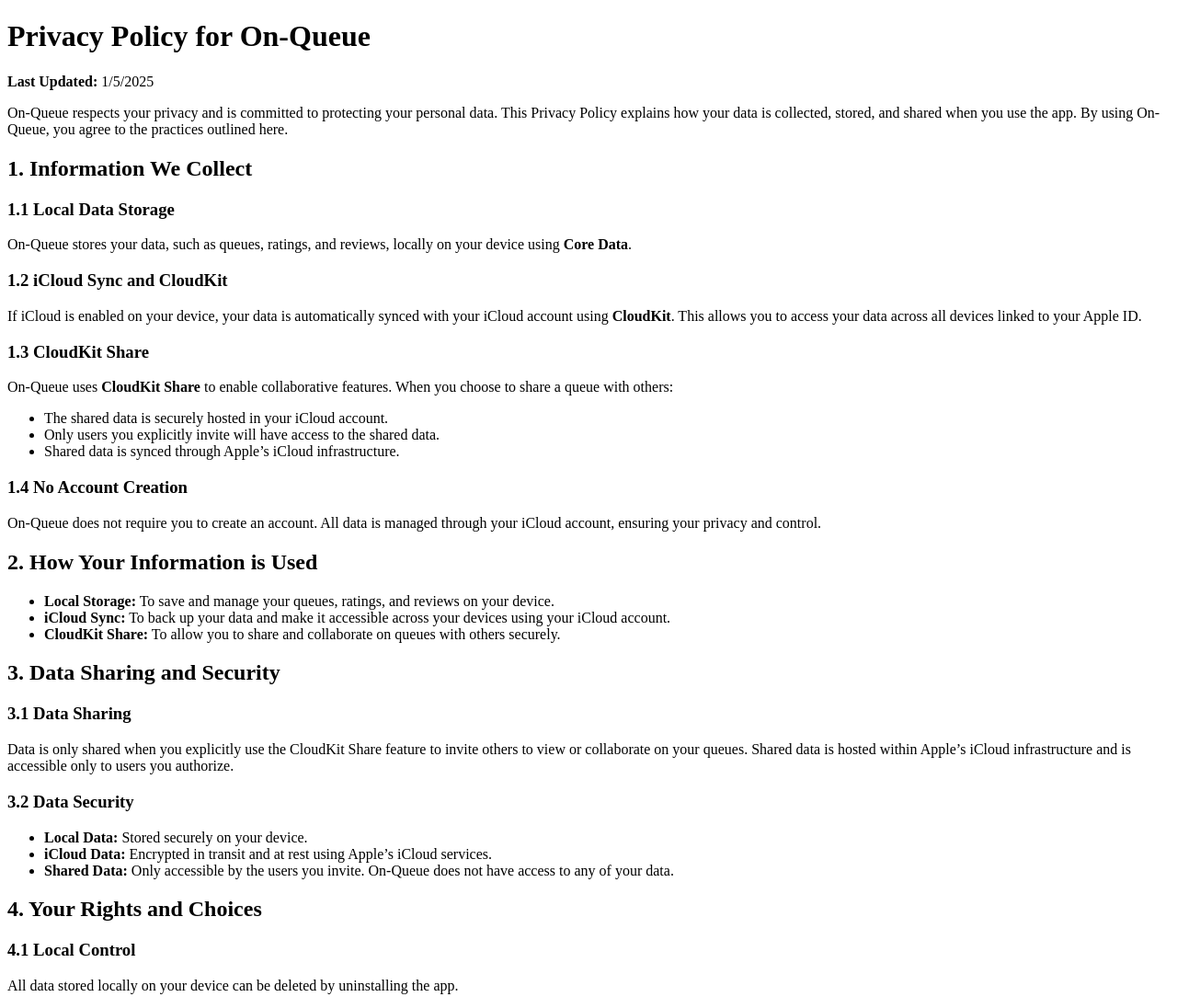
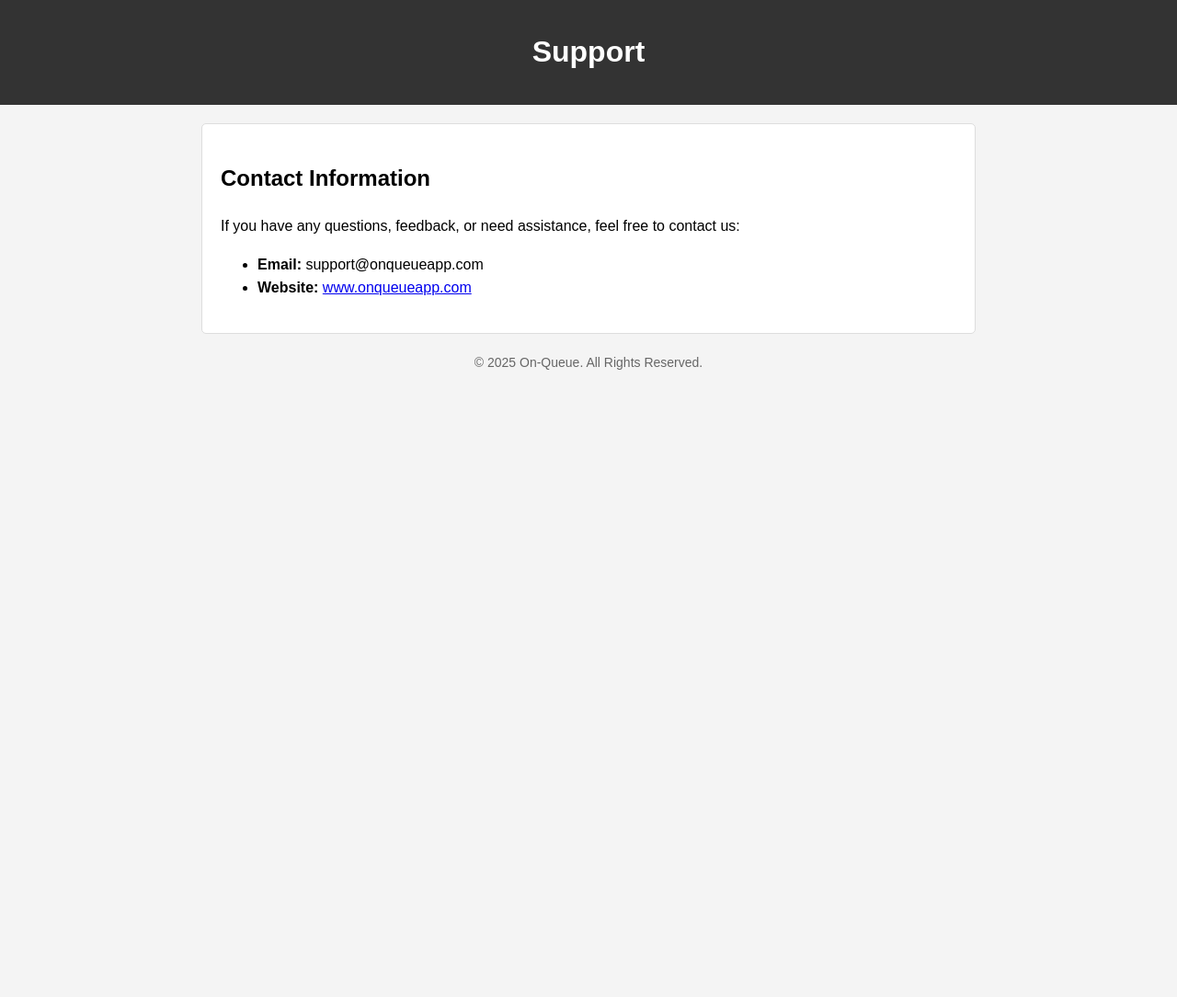
Before and after one commit to mschlicht/on-queue, a plain HTML site: page index.html in a window 1280 px wide. Shown: the top 1084 px of the page at 92% size. After the commit the page ends 800 px from the top, so only its background shows below. Drawn offline with Linux system fonts and the light colour scheme.

Commit message:
support and privacy policy

```diff
--- a/index.html
+++ b/index.html
@@ -3,65 +3,53 @@
 <head>
   <meta charset="UTF-8">
   <meta name="viewport" content="width=device-width, initial-scale=1.0">
-  <title>Privacy Policy</title>
+  <title>Support</title>
+  <style>
+    body {
+      font-family: Arial, sans-serif;
+      line-height: 1.6;
+      margin: 0;
+      padding: 0;
+      background-color: #f4f4f4;
+    }
+    header {
+      background: #333;
+      color: #fff;
+      padding: 10px 20px;
+      text-align: center;
+    }
+    section {
+      max-width: 800px;
+      margin: 20px auto;
+      padding: 20px;
+      background: #fff;
+      border: 1px solid #ddd;
+      border-radius: 5px;
+    }
+    footer {
+      text-align: center;
+      margin: 20px 0;
+      font-size: 14px;
+      color: #666;
+    }
+  </style>
 </head>
 <body>
-  <h1>Privacy Policy for On-Queue</h1>
-  <p><strong>Last Updated:</strong> 1/5/2025</p>
-  <p>On-Queue respects your privacy and is committed to protecting your personal data. This Privacy Policy explains how your data is collected, stored, and shared when you use the app. By using On-Queue, you agree to the practices outlined here.</p>
+  <header>
+    <h1>Support</h1>
+  </header>
 
-  <h2>1. Information We Collect</h2>
-  <h3>1.1 Local Data Storage</h3>
-  <p>On-Queue stores your data, such as queues, ratings, and reviews, locally on your device using <strong>Core Data</strong>.</p>
+  <section>
+    <h2>Contact Information</h2>
+    <p>If you have any questions, feedback, or need assistance, feel free to contact us:</p>
+    <ul>
+      <li><strong>Email:</strong> support@onqueueapp.com</li>
+      <li><strong>Website:</strong> <a href="https://onqueueapp.com" target="_blank">www.onqueueapp.com</a></li>
+    </ul>
+  </section>
 
-  <h3>1.2 iCloud Sync and CloudKit</h3>
-  <p>If iCloud is enabled on your device, your data is automatically synced with your iCloud account using <strong>CloudKit</strong>. This allows you to access your data across all devices linked to your Apple ID.</p>
-
-  <h3>1.3 CloudKit Share</h3>
-  <p>On-Queue uses <strong>CloudKit Share</strong> to enable collaborative features. When you choose to share a queue with others:</p>
-  <ul>
-    <li>The shared data is securely hosted in your iCloud account.</li>
-    <li>Only users you explicitly invite will have access to the shared data.</li>
-    <li>Shared data is synced through Apple’s iCloud infrastructure.</li>
-  </ul>
-
-  <h3>1.4 No Account Creation</h3>
-  <p>On-Queue does not require you to create an account. All data is managed through your iCloud account, ensuring your privacy and control.</p>
-
-  <h2>2. How Your Information is Used</h2>
-  <ul>
-    <li><strong>Local Storage:</strong> To save and manage your queues, ratings, and reviews on your device.</li>
-    <li><strong>iCloud Sync:</strong> To back up your data and make it accessible across your devices using your iCloud account.</li>
-    <li><strong>CloudKit Share:</strong> To allow you to share and collaborate on queues with others securely.</li>
-  </ul>
-
-  <h2>3. Data Sharing and Security</h2>
-  <h3>3.1 Data Sharing</h3>
-  <p>Data is only shared when you explicitly use the CloudKit Share feature to invite others to view or collaborate on your queues. Shared data is hosted within Apple’s iCloud infrastructure and is accessible only to users you authorize.</p>
-
-  <h3>3.2 Data Security</h3>
-  <ul>
-    <li><strong>Local Data:</strong> Stored securely on your device.</li>
-    <li><strong>iCloud Data:</strong> Encrypted in transit and at rest using Apple’s iCloud services.</li>
-    <li><strong>Shared Data:</strong> Only accessible by the users you invite. On-Queue does not have access to any of your data.</li>
-  </ul>
-
-  <h2>4. Your Rights and Choices</h2>
-  <h3>4.1 Local Control</h3>
-  <p>All data stored locally on your device can be deleted by uninstalling the app.</p>
-
-  <h3>4.2 iCloud Settings</h3>
-  <p>You can manage iCloud sync and sharing settings through your device’s iCloud settings. Disabling iCloud for On-Queue will stop data syncing but will not affect locally stored data.</p>
-
-  <h3>4.3 Sharing Control</h3>
-  <p>You can stop sharing a queue at any time through the app. When sharing is revoked, invited users will no longer have access to the shared data.</p>
-
-  <h2>5. No Third-Party Services</h2>
-  <p>On-Queue does not use third-party services for data collection, analytics, or advertising. All data handling is performed through Apple’s Core Data and CloudKit, adhering to Apple’s strict privacy standards.</p>
-  <p>For more information, refer to Apple’s <a href="https://www.apple.com/privacy/">Privacy Policy</a>.</p>
-
-  <h2>6. Changes to This Policy</h2>
-  <p>We may update this Privacy Policy as needed to reflect changes in the app or legal requirements. Updates will be communicated via the app.</p>
-
+  <footer>
+    <p>&copy; 2025 On-Queue. All Rights Reserved.</p>
+  </footer>
 </body>
 </html>
```
Also changed, not shown: privacy-policy.html (added, +67 -0 lines).
